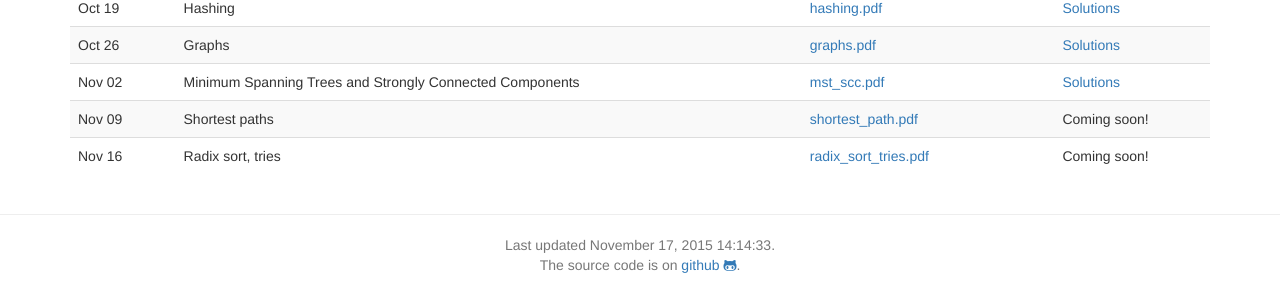
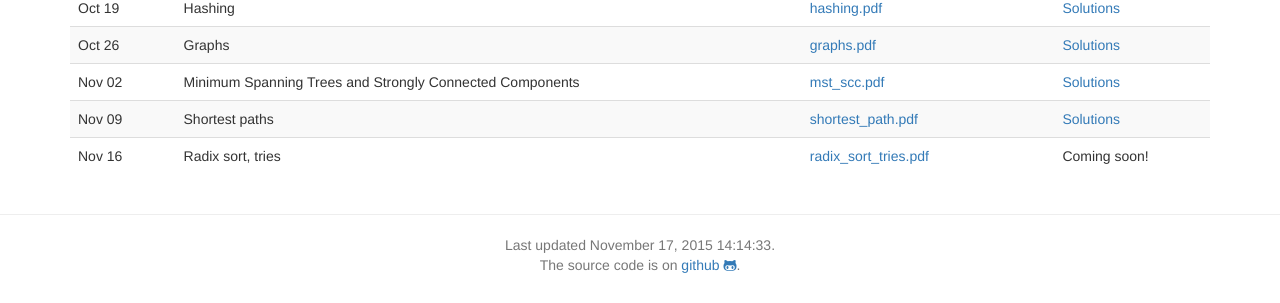
Before and after one commit to callison-burch/data-structures-and-algorithms, a Jekyll site: the page built from labs.md, in a window 1280 px wide. Shown: the part 341-644 px from the top of the page. Built offline with Jekyll 4.4.1, drawn with Linux system fonts in a browser that asks for light colours; nearby versions of some CDN libraries.

Commit message:
Add link to solutions to shortest path lab

```diff
--- a/_data/labs.yaml
+++ b/_data/labs.yaml
@@ -66,7 +66,7 @@
    name: Shortest paths
    link_name: shortest_path.pdf
    link: content/labs/shortest_path/shortest_path.pdf
-   solutions_link: # protected_content/labs/shortest_path/shortest_path_soln.pdf
+   solutions_link: protected_content/labs/shortest_path/shortest_path_soln.pdf
 
 -
    date: 2015-11-16
```
